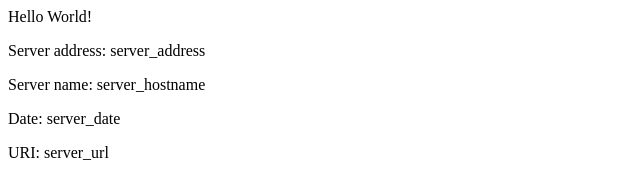
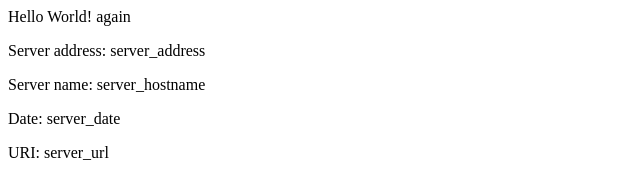
Before and after one commit to readybuilderone/eks-example, a plain HTML site: page src/index.html in a window 1280 px wide. Shown: the full height of the page, 0-640 px from the left. Drawn offline with Linux system fonts and the light colour scheme.

Commit message:
updated index.html

```diff
--- a/src/index.html
+++ b/src/index.html
@@ -2,7 +2,7 @@
 <title>Hello World</title>
 </head>
 <div class="info">
-<h>Hello World!</h>
+<h>Hello World! again</h>
 <p><span>Server&nbsp;address:</span> <span>server_address</span></p>
 <p><span>Server&nbsp;name:</span> <span>server_hostname</span></p>
 <p class="smaller"><span>Date:</span> <span>server_date</span></p>
```
